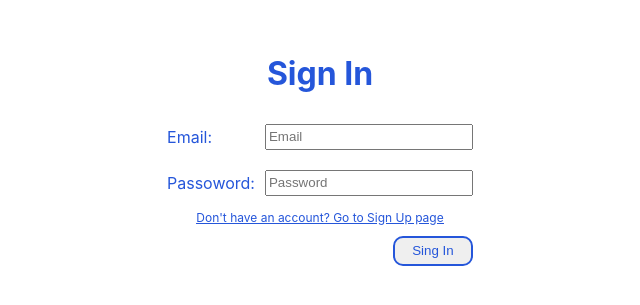
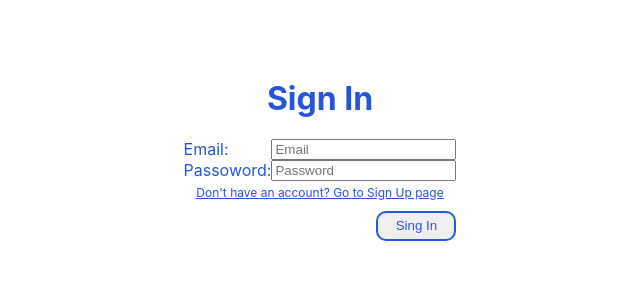
Before and after one commit to dimaka77/myDashboard, a React app in the folder client/: page / in a window 1280 px wide. Shown: the part 251-556 px from the top of the page, without its empty margins (320-960 px from the left). Built offline with nearby package versions, Linux system fonts and the light colour scheme.

Commit message:
fix redux form

```diff
--- a/client/src/components/reusable/InputField.jsx
+++ b/client/src/components/reusable/InputField.jsx
@@ -12,7 +12,7 @@ const InputField = ({
     <TextInputWrapper>
         <Label>{labelTxt}</Label>
         <Field
-            component={TextInput}
+            component="input"
             name={fieldName}
             placeholder={placeholder}
             type={type}
```
Also changed, not shown: client/src/actions/singin_singup.js (added, +7 -0 lines).
